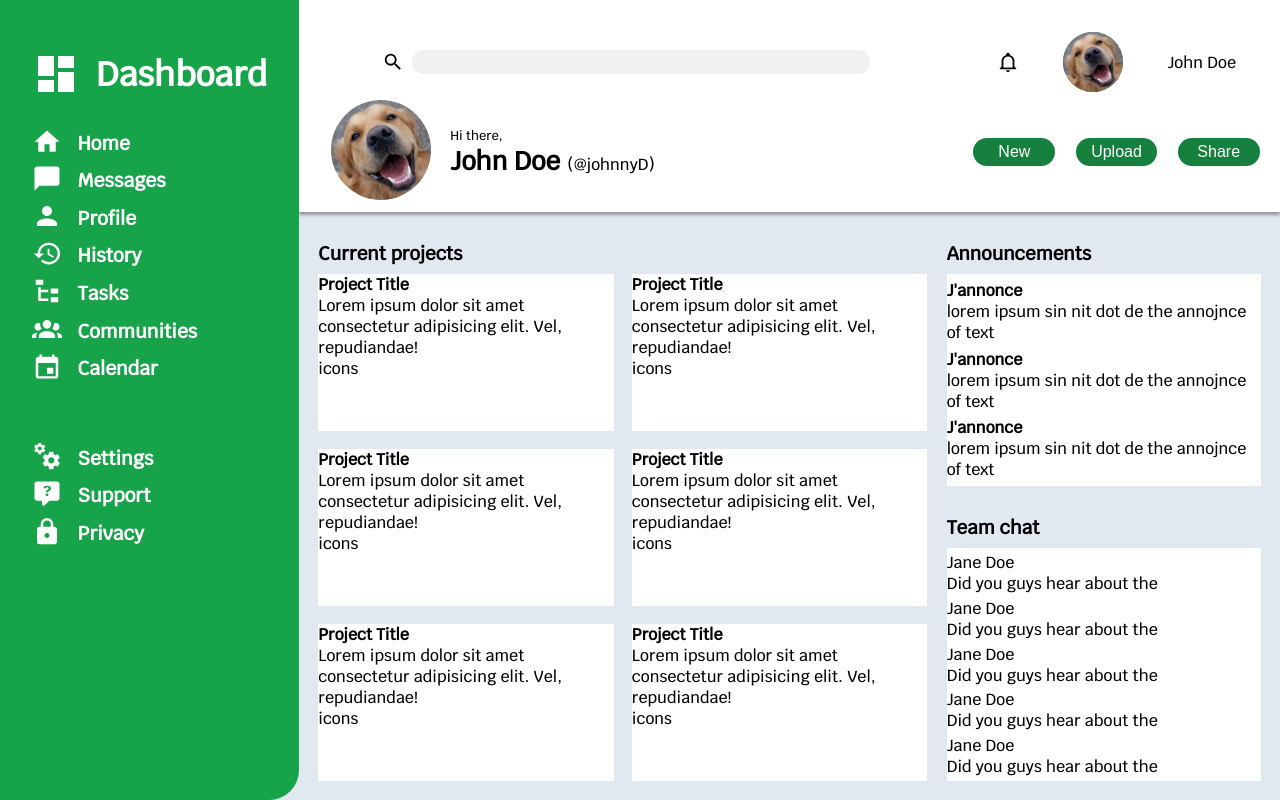
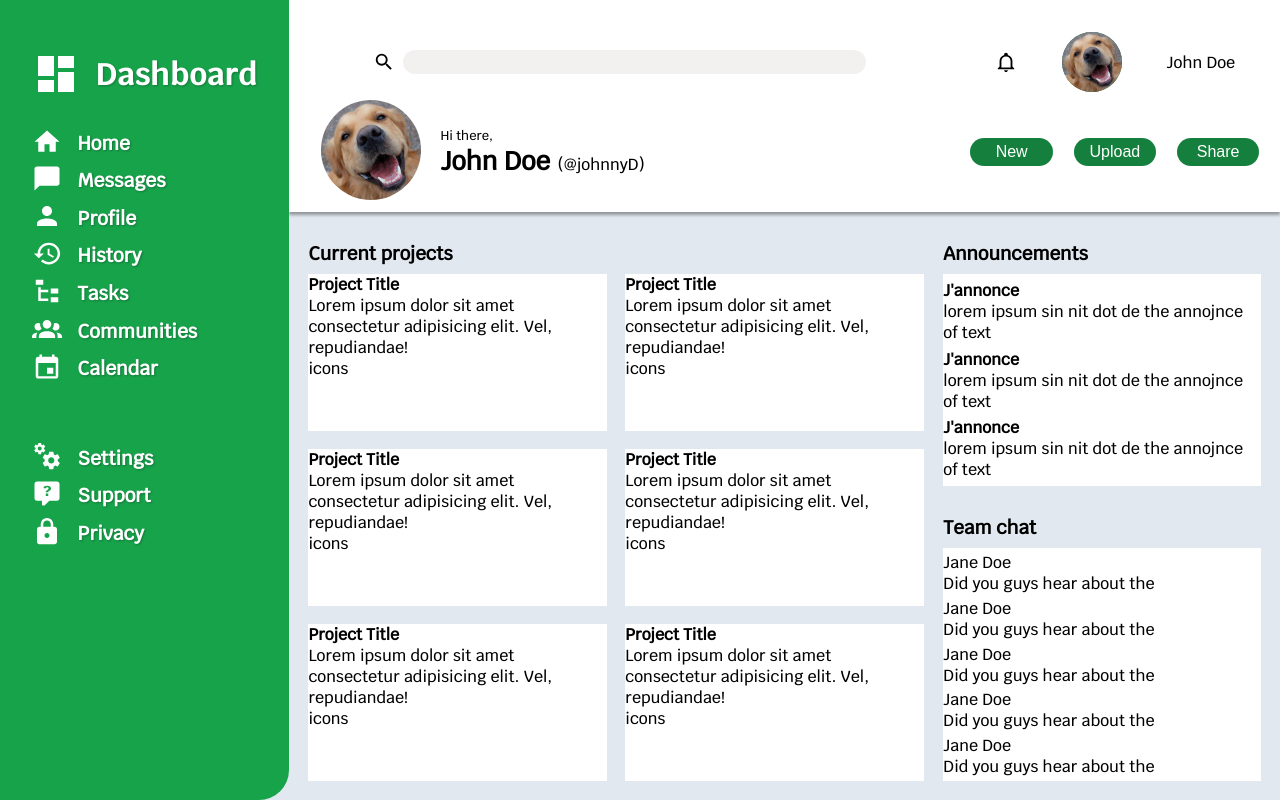
Before and after one commit to weBidji/admin-dashboard, a plain HTML site: page index.html in a window 1280 px wide. Drawn offline with Linux system fonts and the light colour scheme.

Commit message:
add more nav styling

```diff
--- a/index.html
+++ b/index.html
@@ -5,6 +5,10 @@
     <meta charset="UTF-8">
     <meta name="viewport" content="width=device-width, initial-scale=1.0">
     <link rel="stylesheet" href="style.css">
+    <link rel="preconnect" href="https://fonts.googleapis.com">
+<link rel="preconnect" href="https://fonts.gstatic.com" crossorigin>
+<link href="https://fonts.googleapis.com/css2?family=Roboto:ital,wght@0,100;0,300;0,400;0,500;0,700;0,900;1,100;1,300;1,400;1,500;1,700;1,900&display=swap" rel="stylesheet">
+
     <title>Admin Dashboard</title>
 </head>
 
--- a/style.css
+++ b/style.css
@@ -179,6 +179,9 @@
     background-color: var(--green-600);
     border-bottom-right-radius: 30px;
 
+
+
+
     color: white;
     padding:50px 2rem 0 2rem;
 
@@ -191,7 +194,10 @@
     display: flex;
     flex-direction: row;
     align-items: center;
-    font-size: 1.4rem;
+    font-size: 1.3rem;
+    font-family:'Krub-bold',Arial, Helvetica, sans-serif;
+    font-weight:900;
+    text-shadow:1px 1px 2px rgba(24, 21, 21, 0.295);
 }
 
 #logo {
@@ -205,6 +211,7 @@
     font-weight:600;
     display:flex;
     align-items:flex-end;
+    text-shadow:1px 1px 2px rgba(24, 21, 21, 0.295);
 
 }
 
```
